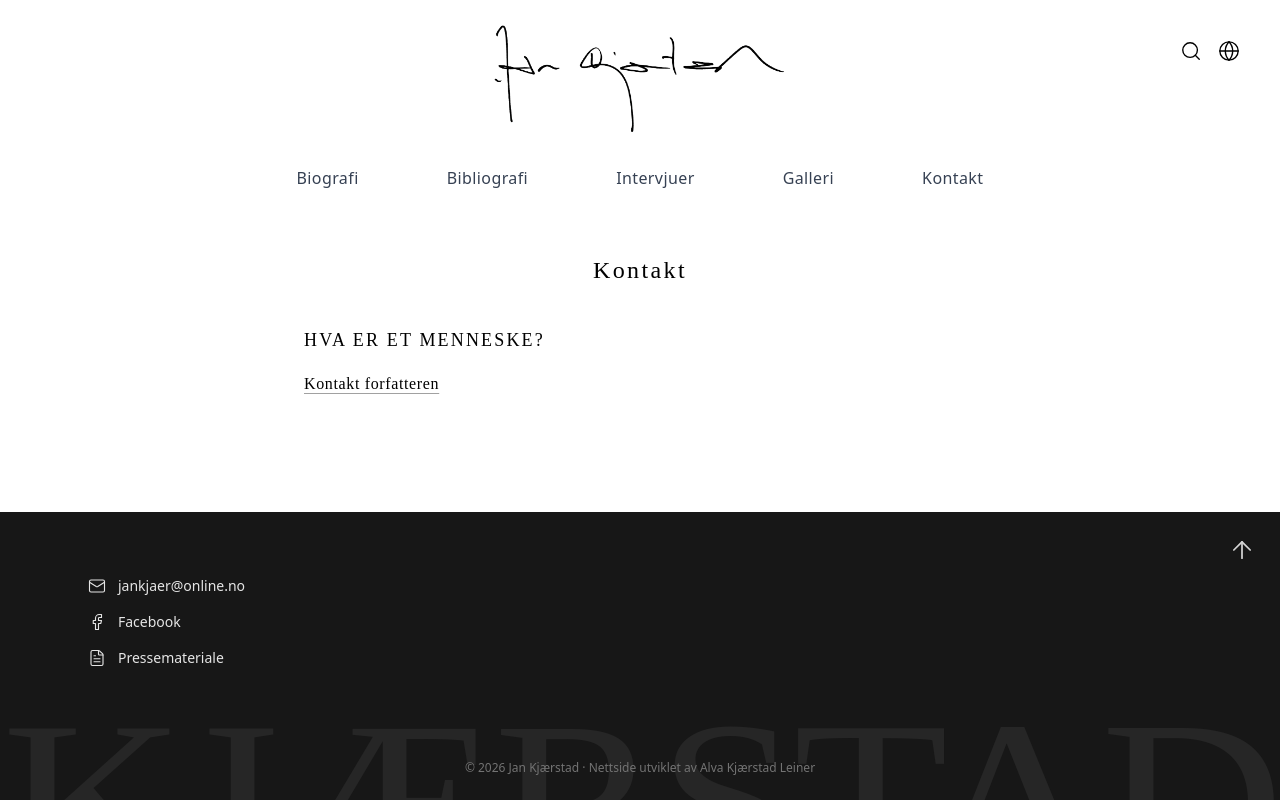
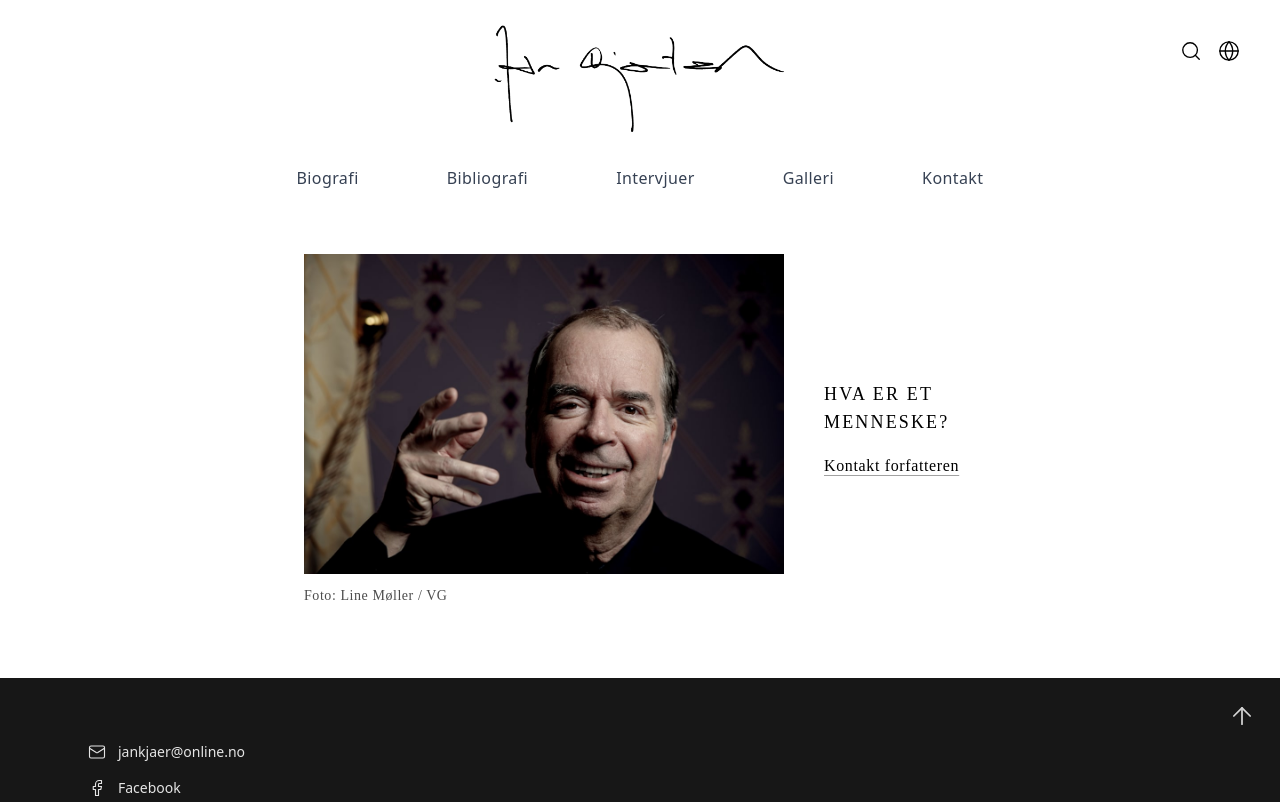
Before and after one commit to alvakleiner/JanKjaer, a React (Vite) app: page /kontakt in a window 1280 px wide. Shown: the top 802 px of the page. Built offline with nearby package versions, Linux system fonts and the light colour scheme.

Commit message:
content: Add picture to ckontakt page

```diff
--- a/src/pages/Kontakt.tsx
+++ b/src/pages/Kontakt.tsx
@@ -7,19 +7,38 @@ export default function Kontakt() {
     <section className="bg-white">
       <div className="max-w-3xl mx-auto px-4 md:px-8 lg:px-12 mt-2 md:mt-4 mb-18">
 
+        {/* h2 kun på mobil */}
         <h2
           className="
+            md:hidden
             text-center
             text-[20px]
-            sm:text-2xl
             font-medium
             tracking-widest
             font-['Playfair_Display',serif]
-            mb-8 md:mb-10
+            mb-8
           "
         >
           {lang === "no" ? "Kontakt" : "Contact"}
         </h2>
+
+        <div className="flex flex-col items-center text-center md:flex-row md:items-center md:text-left md:gap-10">
+
+          {/* Bilde */}
+          <div className="shrink-0 mb-6 md:mb-0">
+            <img
+              src="/images/jk-haand.jpg"
+              alt=""
+              className="w-2/3 md:w-auto md:h-80 h-auto mx-auto md:mx-0 block"
+            />
+            <p className="text-sm tracking-[0.04em] font-['Lora',serif] text-black/70 mt-3">
+              Foto: Line Møller / VG
+            </p>
+          </div>
+
+          {/* Tekst */}
+          <div>
+
 
             <h3
               className="
@@ -27,8 +46,9 @@ export default function Kontakt() {
                 text-lg
                 tracking-[0.12em]
                 font-['Playfair_Display_SC',serif]
-            mt-10
                 mb-4
+                mt-4
+                md:mt-0
               "
             >
               {lang === "no" ? "Hva er et menneske?" : "What is a human being?"}
@@ -42,6 +62,9 @@ export default function Kontakt() {
                 {lang === "no" ? "Kontakt forfatteren" : "Contact the author"}
               </a>
             </p>
+          </div>
+
+        </div>
 
       </div>
     </section>
```
Also changed, not shown: public/images/jk-haand.jpg (added). Lines whose indentation alone changed are shown as unchanged.
